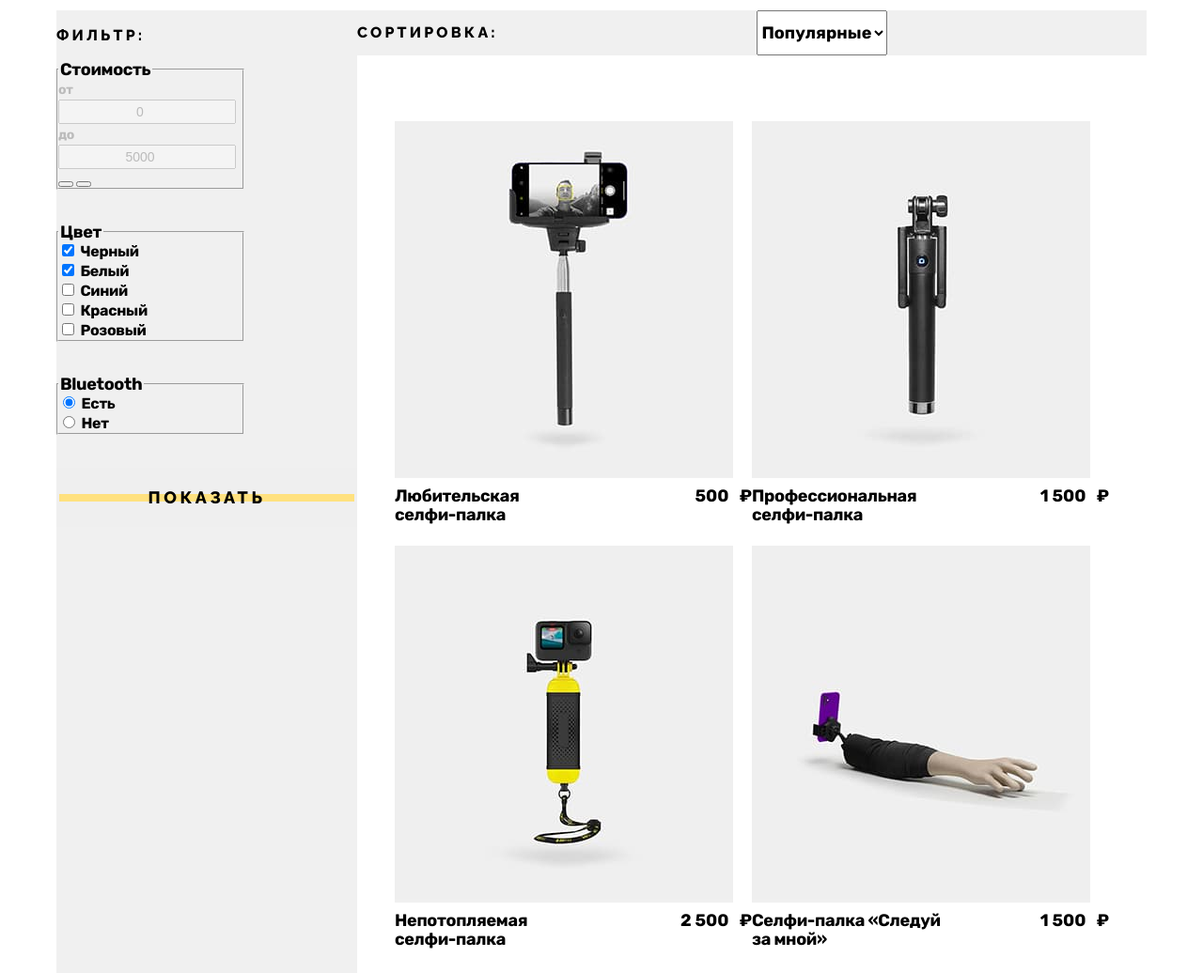
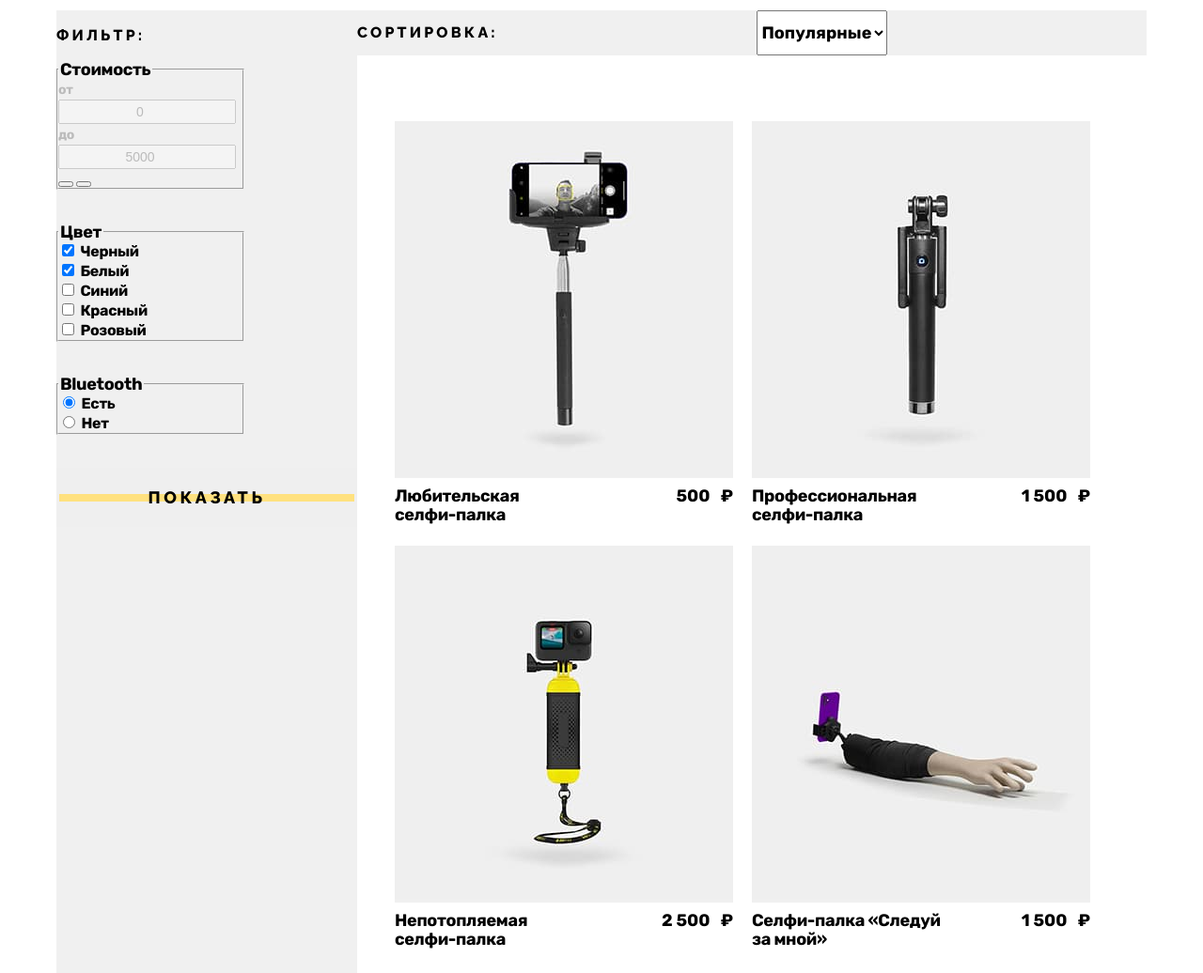
Before and after one commit to htmlacademy-htmlcss/603481-device-37, a plain HTML site: page catalog.html in a window 1280 px wide. Shown: the part 500-1536 px from the top of the page at 94% size. Drawn offline with Linux system fonts and the light colour scheme.

Commit message:
Поправил у карточки width

```diff
--- a/styles/style.css
+++ b/styles/style.css
@@ -219,6 +219,7 @@ form-label {
   padding-top: 11px;
   padding-bottom: 14px;
   padding-left: 16px;
+  background-color: transparent;
 
 }
 
@@ -754,7 +755,7 @@ form-label {
 }
 
 .card-items {
-  min-width: 360px;
+  width: 360px;
   min-height: 452px;
 }
 
```
